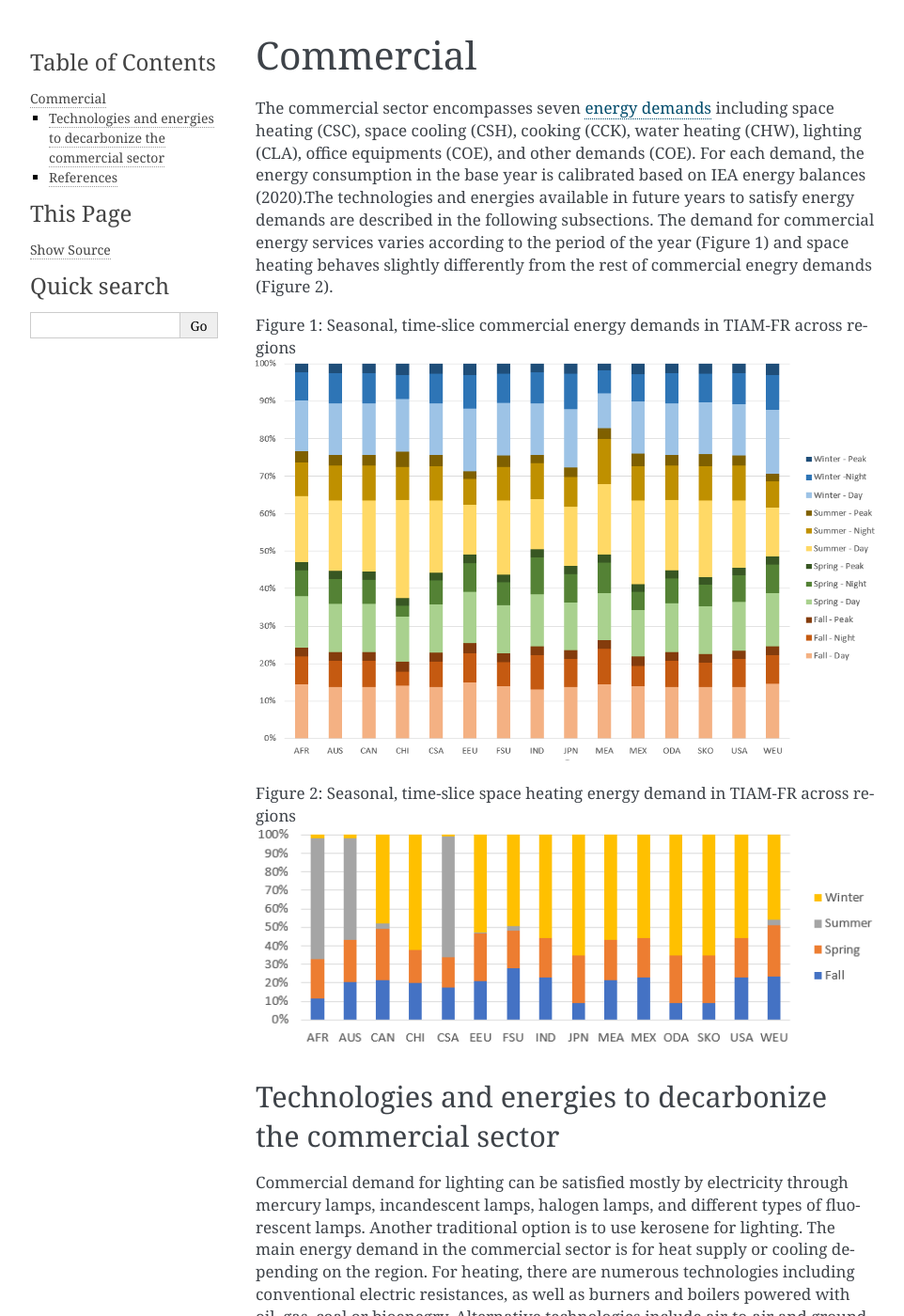
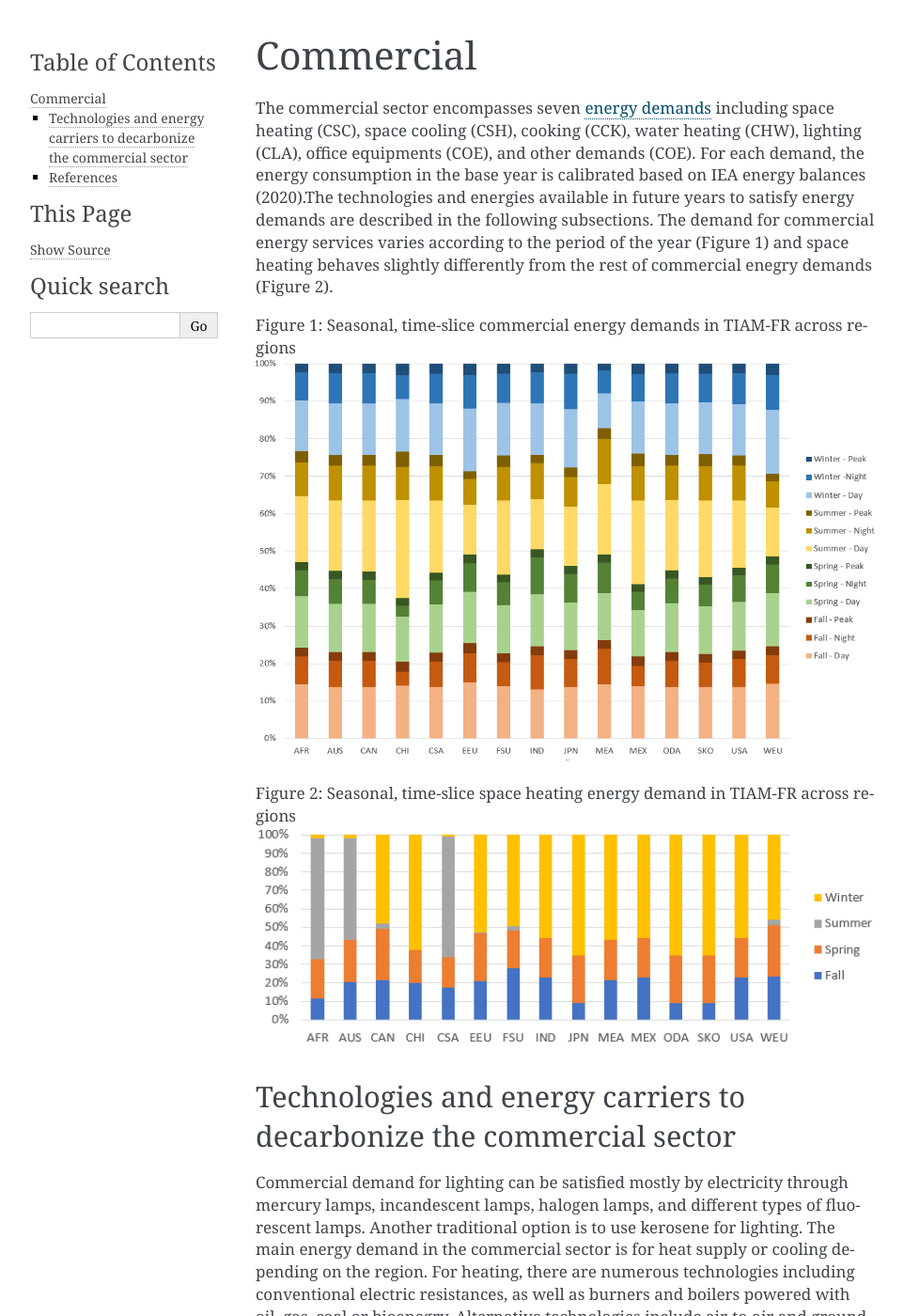
Before and after one commit to LucasDesport/tiam-fr, a Sphinx documentation site: the page built from docs/energy-sectors/commercial.md, in a window 1280 px wide and 1400 px high. Shown: the whole window at 94% size, without its empty margins (148-1110 px from the left). Built offline with Sphinx 7.4.7, drawn with Linux system fonts in a browser that asks for light colours; pages that are not in the unit, such as notebooks, are missing from menus.

Commit message:
Update commercial.md

```diff
--- a/docs/energy-sectors/commercial.md
+++ b/docs/energy-sectors/commercial.md
@@ -9,7 +9,7 @@ Figure 1: Seasonal, time-slice commercial energy demands in TIAM-FR across regio
 Figure 2: Seasonal, time-slice space heating energy demand in TIAM-FR across regions
 ![](space_heating_comfr.png)
 
-## Technologies and energies to decarbonize the commercial sector
+## Technologies and energy carriers to decarbonize the commercial sector
 
 Commercial demand for lighting can be satisfied mostly by electricity through mercury lamps, incandescent lamps, halogen lamps, and different types of fluorescent lamps. Another traditional option is to use kerosene for lighting.
 The main energy demand in the commercial sector is for heat supply or cooling depending on the region. For heating, there are numerous technologies including conventional electric resistances, as well as burners and boilers powered with oil, gas, coal or bioenegry. Alternative technologies include air-to-air and ground-to-air heat pumps, powered with grid electricity.
```
